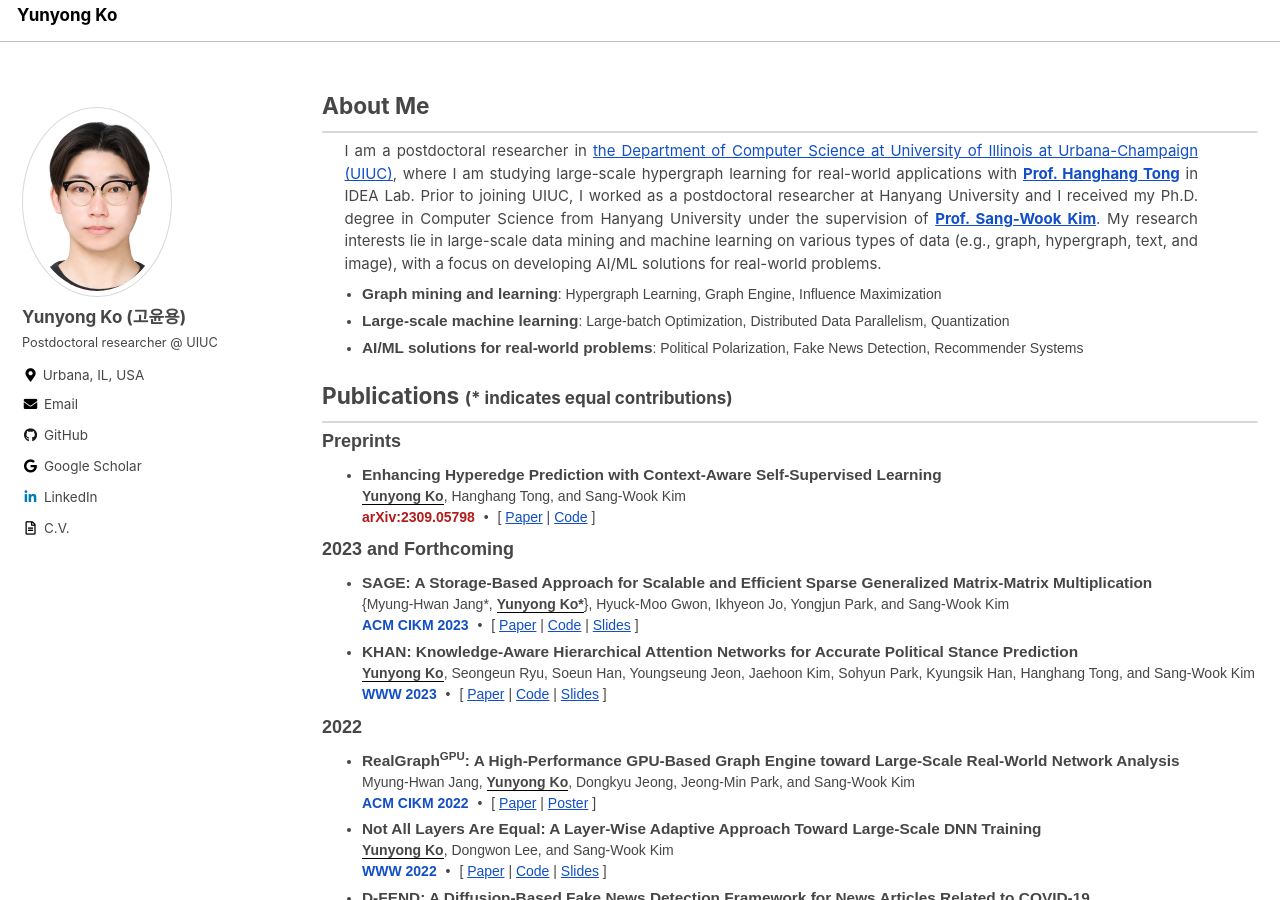
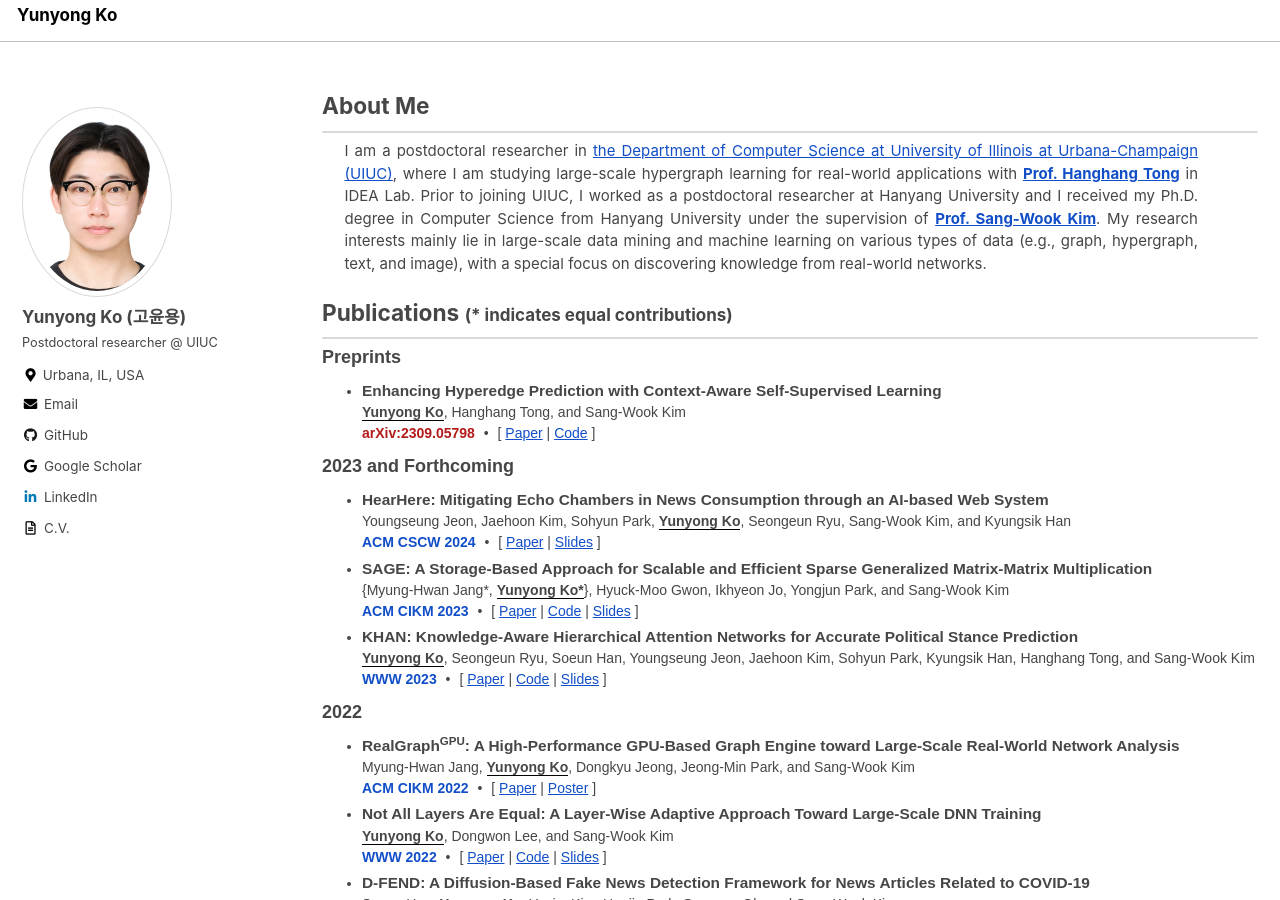
Before and after one commit to yy-ko/yy-ko.github.io, a Jekyll site: the page built from index.html, in a window 1280 px wide and 900 px high. Built offline with Jekyll 4.4.1, drawn with Linux system fonts in a browser that asks for light colours; cached includes are drawn as plain includes; the list of posts is cut into pages by our own code; some of the changed text lies outside the part shown.

Commit message:
prep job applications

```diff
--- a/index.html
+++ b/index.html
@@ -9,17 +9,15 @@ author_profile: true
 	<p> I am a postdoctoral researcher in <a href="https://cs.illinois.edu">the Department of Computer Science at University of Illinois at Urbana-Champaign (UIUC)</a>,
 	where I am studying large-scale hypergraph learning for real-world applications with <a href="http://tonghanghang.org/"><strong>Prof. Hanghang Tong</strong></a> in IDEA Lab.
 	Prior to joining UIUC, I worked as a postdoctoral researcher at Hanyang University and I received my Ph.D. degree in Computer Science from Hanyang University under the supervision of <a href="https://bigdas.hanyang.ac.kr/sang-wook/"><strong>Prof. Sang-Wook Kim</strong></a>.
-	My research interests lie in large-scale data mining and machine learning on various types of data (e.g., graph, hypergraph, text, and image), with a focus on developing AI/ML solutions for real-world problems.
+	My research interests mainly lie in large-scale data mining and machine learning on various types of data (e.g., graph, hypergraph, text, and image), with a special focus on discovering knowledge from real-world networks.
 	</p>
 
-	<ul class="my_list">
-		<li><strong class='title'>Graph mining and learning</strong>: Hypergraph Learning, Graph Engine, Influence Maximization
-		</li>
-		<li><strong class='title'>Large-scale machine learning</strong>: Large-batch Optimization, Distributed Data Parallelism, Quantization
-		</li>
-		<li><strong class='title'>AI/ML solutions for real-world problems</strong>: Political Polarization, Fake News Detection, Recommender Systems
-		</li>
-	</ul>
+	<!-- <ul class="my_list"> -->
+		<!-- <li><strong class='title'>General Network Learning</strong>: Data Parallelism (IPDPS'21, CIKM'21, WWW'22); Graph Engine (CIKM'21, CIKM'22); Hypergraph Learning (arXiv:2309.057'23)); -->
+		<!-- </li> -->
+		<!-- <li><strong class='title'>Application-Specific Learning</strong>: Recommender systems (ICDM'21); Influence maximization (WWW'16, Info.Sci.'18, SAC'19); Echo chamber effect mitigation (WWW'23, CSCW'24); Fake news detection (SAC'22);  -->
+		<!-- </li> -->
+	<!-- </ul> -->
 </div>
 
 <!-- <div id="topics" class="section"> -->
@@ -64,6 +62,13 @@ author_profile: true
 
 	<span class="year"><strong>2023 and Forthcoming</strong></span>
 	<ul class="my_list">
+		<li> <strong class='title'>HearHere: Mitigating Echo Chambers in News Consumption through an AI-based Web System</strong> <br>
+			Youngseung Jeon, Jaehoon Kim, Sohyun Park, <strong><u>Yunyong Ko</u></strong>, Seongeun Ryu, Sang-Wook Kim, and Kyungsik Han <br>
+			<span class="venue conf"><strong>ACM CSCW 2024</strong></span>
+			<span class="dot-sep">&#8226;</span>
+			<span>[ <a href="#">Paper</a> | <a href="#">Slides</a> ]</span>
+		</li>
+
 		<li> <strong class='title'>SAGE: A Storage-Based Approach for Scalable and Efficient Sparse Generalized Matrix-Matrix Multiplication </strong> <br>
 			{Myung-Hwan Jang*, <strong><u>Yunyong Ko*</u></strong>}, Hyuck-Moo Gwon, Ikhyeon Jo, Yongjun Park, and Sang-Wook Kim <br>
 			<span class="venue conf"><strong>ACM CIKM 2023</strong></span>
@@ -234,18 +239,18 @@ author_profile: true
 		<li> <strong class="title">Outstanding Ph.D. Dissertation Award</strong> <br>
 			Research Institute of Industrial Science, Hanyang University <span class="dot-sep">&#8226;</span> 2021
 		</li>
-		<li> <strong class="title">Best Paper Award</strong> <br>
-			Korea Information Processing Society (KIPS) <span class="dot-sep">&#8226;</span> 2021
-		</li>
 		<li> <strong class="title">ACM SIGAPP Student Travel Award</strong> <br>
 			ACM Symposium on Applied Computing <span class="dot-sep">&#8226;</span> 2019
 		</li>
 		<li><strong class="title">Naver Ph.D. Fellowship</strong> <br>
 			Naver Corporation <span class="dot-sep">&#8226;</span> 2017
 		</li>
-		<li><strong class="title">Best Presentation Award</strong> <br>
-			Korea Computer Congress (KCC) <span class="dot-sep">&#8226;</span> 2017
-		</li>
+		<!-- <li> <strong class="title">Best Paper Award</strong> <br> -->
+			<!-- Korea Information Processing Society (KIPS) <span class="dot-sep">&#8226;</span> 2021  -->
+		<!-- </li> -->
+		<!-- <li><strong class="title">Best Presentation Award</strong> <br> -->
+			<!-- Korea Computer Congress (KCC) <span class="dot-sep">&#8226;</span> 2017 -->
+		<!-- </li> -->
 	</ul>
 </div>
 
```
Also changed, not shown: 1 other file.
